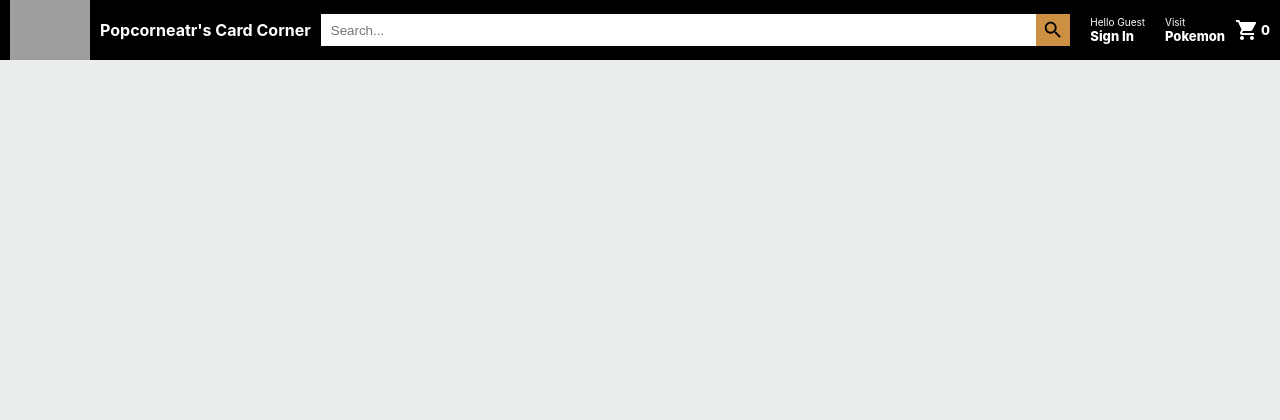
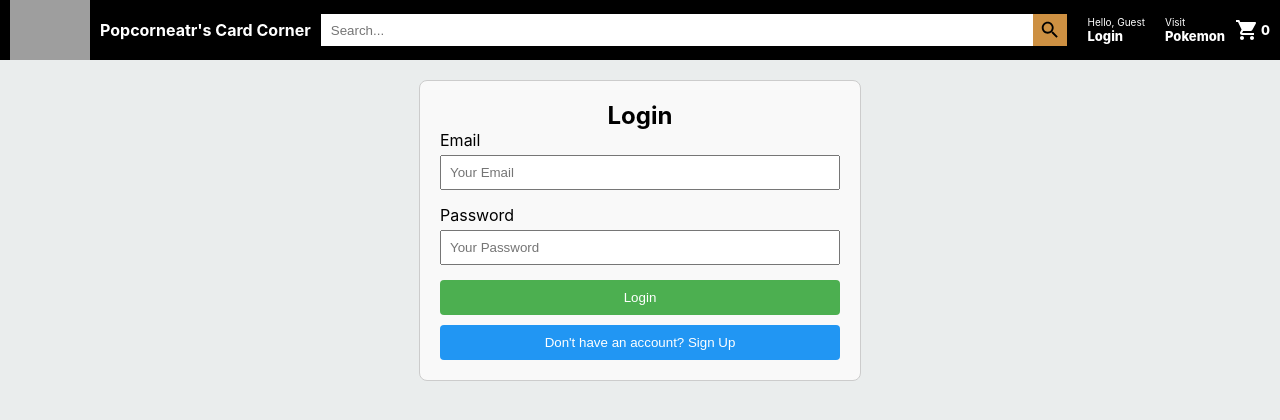
Before and after one commit to popcorneatr/Popcorneatr-s-Website, a React (Create React App) app: page /authform in a window 1280 px wide. Shown: the top 420 px of the page. Built offline with nearby package versions, Linux system fonts and the light colour scheme; grey boxes are pictures that could not be loaded.

Commit message:
added Authentification form for sign up and login

```diff
--- a/src/App.js
+++ b/src/App.js
@@ -5,20 +5,22 @@ import Home from "./pages/Home.js";
 import Checkout from "./pages/Checkout.js";
 import Pokemon from "./pages/Pokemon.js";
 import ThankYou from "./pages/ThankYou.js";
+import AuthForm from "./pages/AuthForm.js";
 import { BrowserRouter, Routes, Route } from "react-router-dom";
 import { CartProvider } from "./context/CartContext.js";
 import { SearchProvider } from "./context/SearchContext";
-
+import { AuthProvider } from './context/AuthContext';
 
 function App() {
   return (
-
     <BrowserRouter>
+      <AuthProvider>
         <SearchProvider>
           <CartProvider>
             <div className="App">
                 <Header />
                 <Routes>
+                  <Route path="/authform" element={<AuthForm/>}/>
                   <Route path="/pokemon" element={<Pokemon/>}/>
                   <Route path="/thankyou" element={<ThankYou/>} />
                   <Route path="/checkout" element={<Checkout/>} />
@@ -27,8 +29,8 @@ function App() {
             </div>
           </CartProvider>
         </SearchProvider>
+      </AuthProvider>
     </BrowserRouter>
-
   );
 }
 
--- a/src/components/Header.js
+++ b/src/components/Header.js
@@ -7,12 +7,13 @@ import ShoppingCartIcon from "@mui/icons-material/ShoppingCart";
 import {useNavigate} from "react-router-dom";
 import { CartContext } from "../context/CartContext"
 import { SearchContext } from "../context/SearchContext";
-
+import { AuthContext } from '../context/AuthContext';
 
 function Header() {
 
-  const { itemCount } = useContext(CartContext);
+  const { itemCount, clearCart } = useContext(CartContext);
   const { setSearchTerm } = useContext(SearchContext);
+  const { user, logout } = useContext(AuthContext);
   const [searchInput, setSearchInput] = useState("");
   const [title, setTitle] = useState("Pokemon")
   const [sidebarOpen, setSidebarOpen] = useState(false);
@@ -35,6 +36,10 @@ const handleClickPokemon = () => {
 
   const handleClickHome = () => {
     navigate("/")
+  }
+
+  const handleClickAuthForm = () => {
+    navigate("/authform")
   }
 
   // Function to trigger search when SearchIcon is clicked
@@ -63,6 +68,11 @@ const handleClickPokemon = () => {
     if (window.innerWidth > 768) {
       setSidebarOpen(false);
     }
+  };
+
+  const handleSignOut = () => {
+    clearCart();
+    logout();
 };
 
   useEffect(() => {
@@ -106,8 +116,17 @@ const handleClickPokemon = () => {
 
       <div className="header_nav">
         <div className="header_option">
-          <span className="header_option_line_one">Hello Guest</span>
-          <span className="header_option_line_two">Sign In</span>
+          {user ? (
+            <>
+              <span className="header_option_line_one">Hello {user.name}</span>
+              <span className="header_option_line_two" onClick={handleSignOut}>Sign Out</span>
+            </>) : (
+              <>
+                <span className="header_option_line_one"> Hello, Guest</span>
+                <span className="header_option_line_two" onClick={handleClickAuthForm}>Login</span>
+              </>
+            )}
+
         </div>
 
         {/* change to about me page maybe */}
--- a/src/components/Sidebar.js
+++ b/src/components/Sidebar.js
@@ -2,10 +2,12 @@ import React, { useContext } from "react";
 import { useNavigate } from "react-router-dom";
 import { CartContext } from "../context/CartContext";
 import { SearchContext } from "../context/SearchContext";
+import { AuthContext } from "../context/AuthContext";
 import "./styling/Sidebar.css";
 
 const Sidebar = ({ isOpen, onClose }) => {
-  const { itemCount } = useContext(CartContext);
+  const { user, logout } = useContext(AuthContext);
+  const { itemCount, clearCart } = useContext(CartContext);
   const { setSearchTerm } = useContext(SearchContext);
   const [searchInput, setSearchInput] = React.useState("");
   const navigate = useNavigate();
@@ -38,6 +40,18 @@ const Sidebar = ({ isOpen, onClose }) => {
     onClose();
   };
 
+  const handleClickAuthForm = () => {
+    navigate("/authform");
+    onClose();
+  }
+
+  const handleLogout = () => {
+    logout();
+    clearCart()
+    navigate("/");
+    onClose();
+  };
+
   return (
     <>
       {isOpen && (
@@ -55,7 +69,13 @@ const Sidebar = ({ isOpen, onClose }) => {
               <div onClick={handleClickHome}>Home</div>
               <div onClick={handleClickPokemon}>Pokemon</div>
               <div onClick={handleClickCheckout}>Cart ({itemCount})</div>
-              <div>Sign In</div>
+              {user ? (
+                // Show Logout if user is logged in
+                <div onClick={handleLogout}>Logout</div>
+              ) : (
+                // Show Login if user is logged out
+                <div onClick={handleClickAuthForm}>Login</div>
+              )}
             </div>
           </div>
           <button className="close_sidebar" onClick={onClose}>Close</button>
--- a/src/components/styling/Header.css
+++ b/src/components/styling/Header.css
@@ -84,6 +84,7 @@
 .header_option_line_two{
     font-size: 13px;
     font-weight: 800;
+    cursor: pointer;
 }
 
 .pageTitle{
--- /dev/null
+++ b/src/context/AuthContext.js
@@ -0,0 +1,24 @@
+import React, { createContext, useState } from 'react';
+import {useNavigate} from "react-router-dom";
+
+export const AuthContext = createContext();
+
+export const AuthProvider = ({ children }) => {
+    const [user, setUser] = useState(null);
+    const navigate = useNavigate();
+
+    const login = (userData) => {
+        setUser(userData);
+    };
+
+    const logout = () => {
+        setUser(null);
+        navigate("/")
+    };
+
+    return (
+        <AuthContext.Provider value={{ user, login, logout }}>
+            {children}
+        </AuthContext.Provider>
+    );
+};
--- /dev/null
+++ b/src/pages/AuthForm.js
@@ -0,0 +1,96 @@
+import React, { useState, useContext } from 'react'
+import { AuthContext } from '../context/AuthContext';
+import {useNavigate} from "react-router-dom";
+import "./styling/AuthForm.css"
+
+function AuthForm() {
+
+    const navigate = useNavigate();
+    const { login } = useContext(AuthContext);
+    const [isLogin, setIsLogin] = useState(true);
+    const [formData, setFormData] = useState({
+        name: "",
+        email: "",
+        password: ""
+    });
+
+    const toggleForm = () => {
+        setIsLogin(!isLogin);
+        setFormData({
+            name: "",
+            email: "",
+            password: ""
+        });
+    };
+
+    const handleInputChange = (e) => {
+        setFormData({
+            ...formData,
+            [e.target.name]: e.target.value
+        });
+    };
+
+    const handleSubmit = (e) => {
+        e.preventDefault();
+        if (isLogin) {
+            login({ name: formData.email.split('@')[0], email: formData.email });
+            navigate("/")
+        } else {
+            login({ name: formData.name, email: formData.email });
+            navigate("/")
+        }
+    };
+
+  return (
+    <div className="auth-container">
+      <h2>{isLogin ? "Login" : "Sign Up"}</h2>
+      <form onSubmit={handleSubmit}>
+        {!isLogin && (
+          <div className="form-group">
+            <label htmlFor="name">Name</label>
+            <input
+              type="text"
+              name="name"
+              value={formData.name}
+              onChange={handleInputChange}
+              placeholder="Your Name"
+              required={!isLogin}
+            />
+          </div>
+        )}
+        <div className="form-group">
+          <label htmlFor="email">Email</label>
+          <input
+            type="email"
+            name="email"
+            value={formData.email}
+            onChange={handleInputChange}
+            placeholder="Your Email"
+            required
+          />
+        </div>
+        <div className="form-group">
+          <label htmlFor="password">Password</label>
+          <input
+            type="password"
+            name="password"
+            value={formData.password}
+            onChange={handleInputChange}
+            placeholder="Your Password"
+            required
+          />
+        </div>
+        <button type="submit">
+          {isLogin ? "Login" : "Sign Up"}
+        </button>
+      </form>
+      <button className="toggle-btn" onClick={toggleForm}>
+        {isLogin
+          ? "Don't have an account? Sign Up"
+          : "Already have an account? Login"}
+      </button>
+    </div>
+  )
+}
+
+export default AuthForm
--- /dev/null
+++ b/src/pages/styling/AuthForm.css
@@ -0,0 +1,50 @@
+.auth-container {
+  max-width: 400px;
+  margin: 20px auto;
+  padding: 20px;
+  border: 1px solid #ccc;
+  border-radius: 8px;
+  background-color: #f9f9f9;
+}
+
+h2 {
+  text-align: center;
+}
+
+.form-group {
+  margin-bottom: 15px;
+}
+
+.form-group label {
+  display: block;
+  margin-bottom: 5px;
+}
+
+.form-group input {
+  width: 100%;
+  padding: 8px;
+  box-sizing: border-box;
+}
+
+.auth-container button {
+  width: 100%;
+  padding: 10px;
+  background-color: #4CAF50;
+  color: white;
+  border: none;
+  border-radius: 4px;
+  cursor: pointer;
+}
+
+.auth-container button:hover {
+  background-color: #45a049;
+}
+
+.auth-container .toggle-btn {
+  margin-top: 10px;
+  background-color: #2196F3;
+}
+
+.auth-container .toggle-btn:hover {
+  background-color: #0b7dda;
+}
```
Lines whose indentation alone changed are shown as unchanged.
